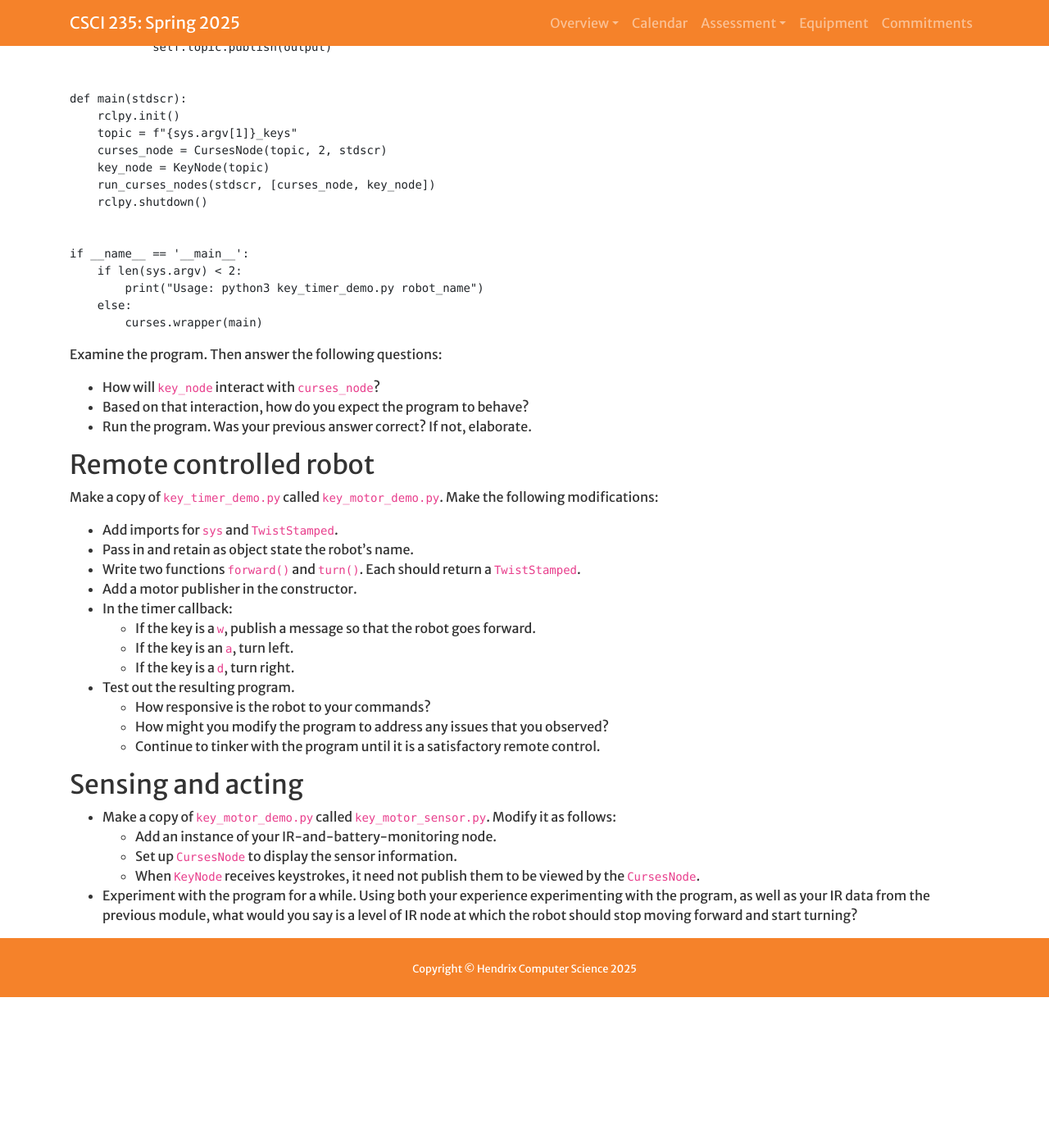
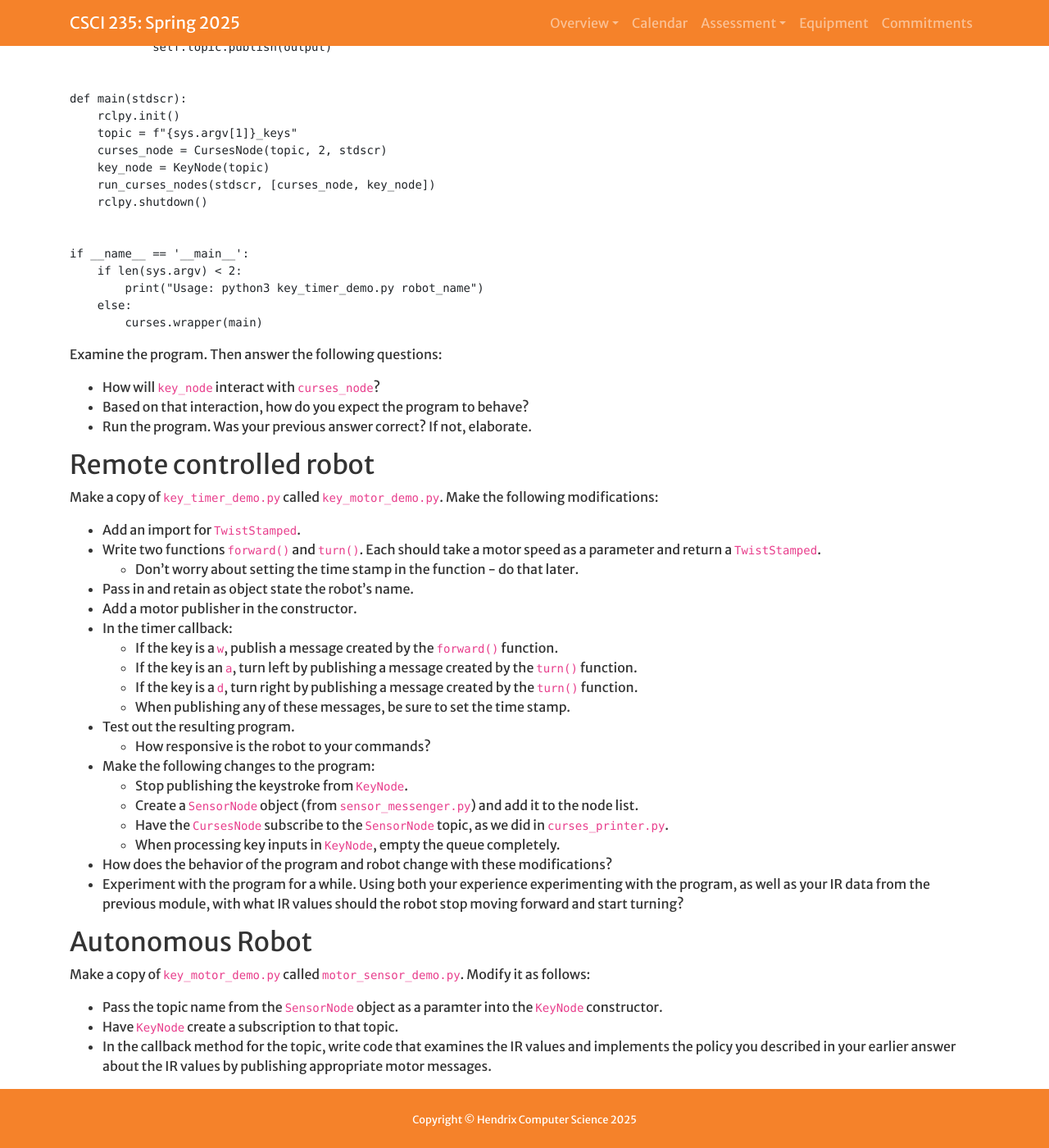
Before and after one commit to Hendrix-CS/csci235, a Jekyll site: the page built from modules/publications.md, in a window 1280 px wide and 1400 px high, scrolled down 6580 px. Shown: the whole window at 82% size. Built offline with Jekyll 4.4.1, drawn with Linux system fonts in a browser that asks for light colours; a script that is not in the unit is left out; our own code applies the rules of GitHub Pages for plain Markdown files; before the commit the page ends 7796 px from its top, so only the background shows below that.

Commit message:
Tidied up some more and added autonomy instructions

```diff
--- a/modules/publications.md
+++ b/modules/publications.md
@@ -368,26 +368,32 @@ Examine the program. Then answer the following questions:
 ## Remote controlled robot
 <!-- Application: -->
 Make a copy of `key_timer_demo.py` called `key_motor_demo.py`. Make the following modifications:
-* Add imports for `sys` and `TwistStamped`.
+* Add an import for `TwistStamped`.
+* Write two functions `forward()` and `turn()`. Each should take a motor speed as a
+  parameter and return a `TwistStamped`.
+  * Don't worry about setting the time stamp in the function - do that later.
 * Pass in and retain as object state the robot's name.
-* Write two functions `forward()` and `turn()`. Each should return a `TwistStamped`.
 * Add a motor publisher in the constructor.
 * In the timer callback:
-  * If the key is a `w`, publish a message so that the robot goes forward.
-  * If the key is an `a`, turn left.
-  * If the key is a `d`, turn right.
+  * If the key is a `w`, publish a message created by the `forward()` function.
+  * If the key is an `a`, turn left by publishing a message created by the `turn()` function.
+  * If the key is a `d`, turn right by publishing a message created by the `turn()` function.
+  * When publishing any of these messages, be sure to set the time stamp.
 * Test out the resulting program.
   * How responsive is the robot to your commands?
-  <!-- I expect that they will need to drain the queue -->
-  * How might you modify the program to address any issues that you observed?
-  * Continue to tinker with the program until it is a satisfactory remote control.
+* Make the following changes to the program:
+  * Stop publishing the keystroke from `KeyNode`.
+  * Create a `SensorNode` object (from `sensor_messenger.py`) and add it to the node list.
+  * Have the `CursesNode` subscribe to the `SensorNode` topic, as we did in `curses_printer.py`.
+  * When processing key inputs in `KeyNode`, empty the queue completely.
+* How does the behavior of the program and robot change with these modifications?
+* Experiment with the program for a while. Using both your experience experimenting with the program,
+  as well as your IR data from the previous module, with what IR values should the robot stop moving
+  forward and start turning?
 
-## Sensing and acting
-<!-- Application: -->
-* Make a copy of `key_motor_demo.py` called `key_motor_sensor.py`. Modify it as follows:
-  * Add an instance of your IR-and-battery-monitoring node.
-  * Set up `CursesNode` to display the sensor information.
-  * When `KeyNode` receives keystrokes, it need not publish them to be viewed by the `CursesNode`.
-* Experiment with the program for a while. Using both your experience experimenting with the program,
-  as well as your IR data from the previous module, what would you say is a level of IR node at which
-  the robot should stop moving forward and start turning?
+## Autonomous Robot
+Make a copy of `key_motor_demo.py` called `motor_sensor_demo.py`. Modify it as follows:
+* Pass the topic name from the `SensorNode` object as a paramter into the `KeyNode` constructor.
+* Have `KeyNode` create a subscription to that topic.
+* In the callback method for the topic, write code that examines the IR values and implements the policy
+  you described in your earlier answer about the IR values by publishing appropriate motor messages.
```
